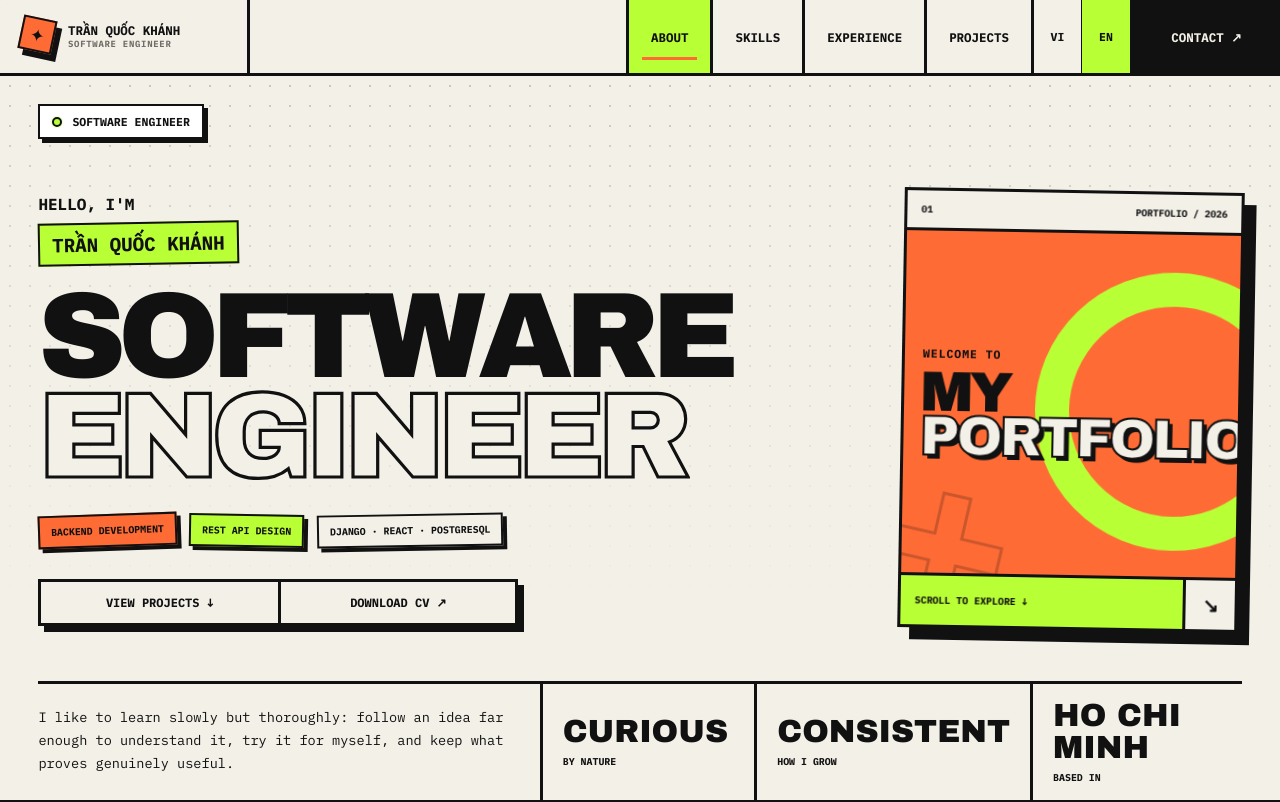
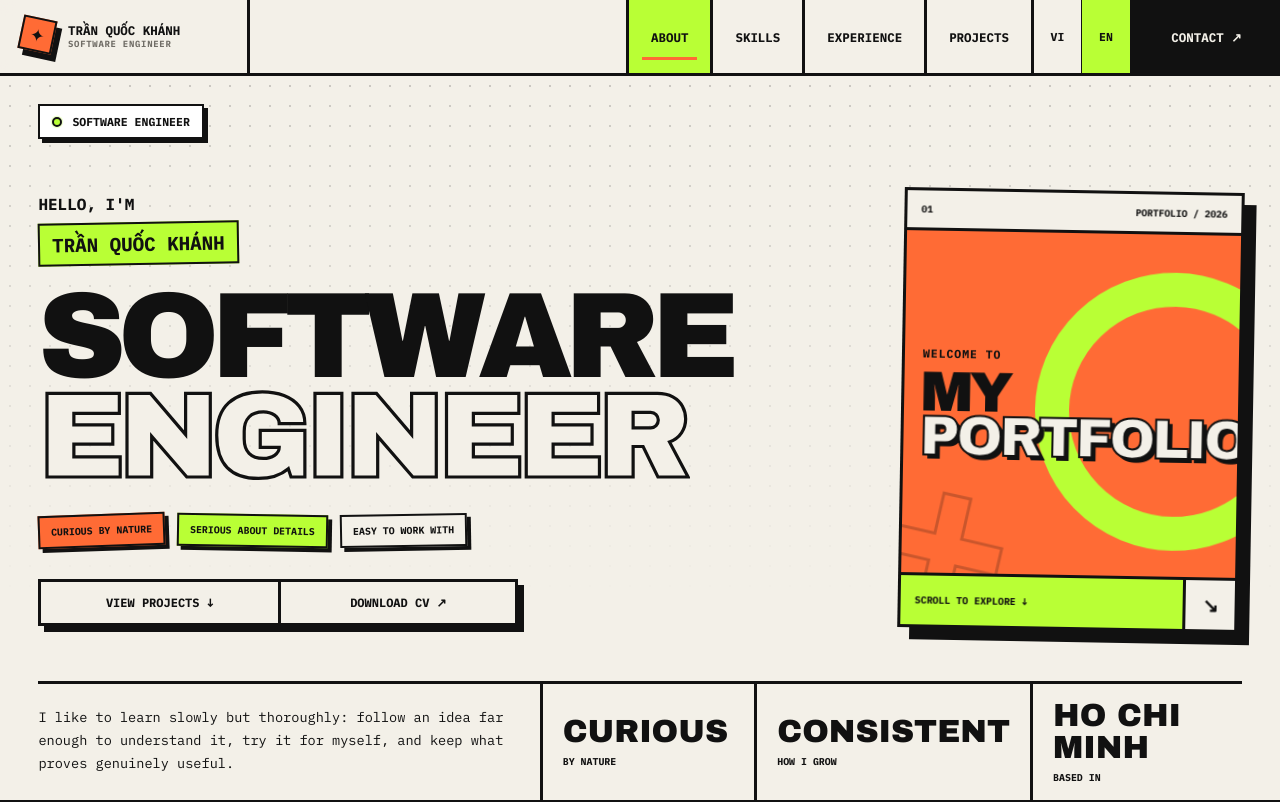
Before and after one commit to Trqkhanh17/Portfolio, a Next.js app: page / in a window 1280 px wide. Shown: the top 802 px of the page. Built offline with nearby package versions, Linux system fonts and the light colour scheme.

Commit message:
Make hero tags more personal

```diff
--- a/app/page.tsx
+++ b/app/page.tsx
@@ -17,7 +17,7 @@ const copy = {
     resume: "TẢI CV ↗",
     summary: "Tôi học tốt nhất khi được tự tay làm: lần theo một câu hỏi đến tận gốc, thử đủ lâu để hiểu và chỉ giữ lại những điều thật sự hữu ích.",
     facts: [["ĐÀO SÂU", "CÁCH TÔI HỌC"], ["BỀN BỈ", "CÁCH TÔI TIẾN BỘ"], ["HỒ CHÍ MINH", "NƠI TÔI ĐANG SỐNG"]],
-    heroNotes: ["PHÁT TRIỂN BACKEND", "THIẾT KẾ REST API", "DJANGO · REACT · POSTGRESQL"],
+    heroNotes: ["TÒ MÒ TỪ BẢN TÍNH", "KỸ LƯỠNG KHI LÀM", "HÒA ĐỒNG KHI ĐỒNG HÀNH"],
     marquee: "PHÁT TRIỂN WEB ✦ THIẾT KẾ HỆ THỐNG ✦ REST API ✦ KIẾN TRÚC SẠCH ✦",
     aboutIndex: "01 / VỀ TÔI",
     aboutTitle: ["TÔI LÀ AI.", "CÁCH TÔI LÀM VIỆC."],
@@ -129,7 +129,7 @@ const copy = {
     resume: "DOWNLOAD CV ↗",
     summary: "I like to learn slowly but thoroughly: follow an idea far enough to understand it, try it for myself, and keep what proves genuinely useful.",
     facts: [["CURIOUS", "BY NATURE"], ["CONSISTENT", "HOW I GROW"], ["HO CHI MINH", "BASED IN"]],
-    heroNotes: ["BACKEND DEVELOPMENT", "REST API DESIGN", "DJANGO · REACT · POSTGRESQL"],
+    heroNotes: ["CURIOUS BY NATURE", "SERIOUS ABOUT DETAILS", "EASY TO WORK WITH"],
     marquee: "WEB DEVELOPMENT ✦ SYSTEM DESIGN ✦ REST API ✦ CLEAN ARCHITECTURE ✦",
     aboutIndex: "01 / ABOUT",
     aboutTitle: ["WHO I AM.", "HOW I WORK."],
```
